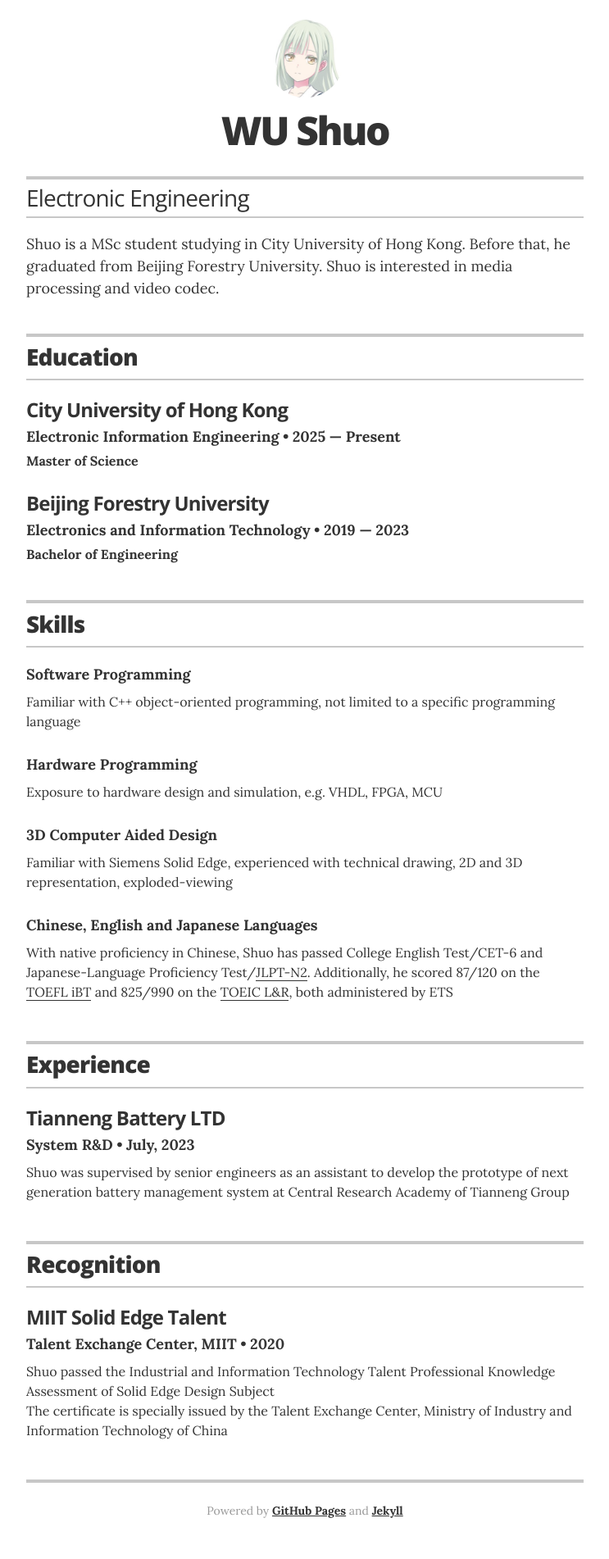
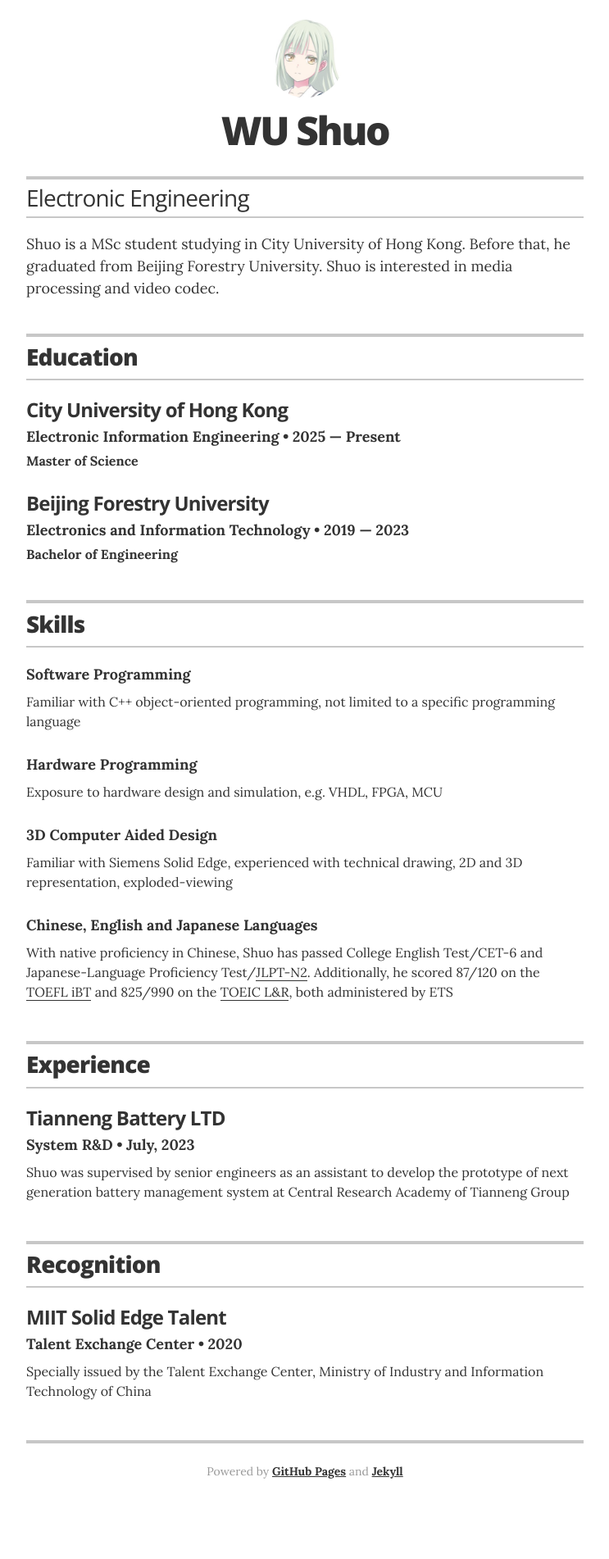
Before and after one commit to d3vzahvv/cv, a Jekyll site: the page built from index.html, in a window 1280 px wide. Shown: the whole page at 82% size, without its empty margins (268-1011 px from the left). Built offline with Jekyll 4.4.1, drawn with Linux system fonts in a browser that asks for light colours; after the commit the page ends 1854 px from its top, so only the background shows below that.

Commit message:
update recongitions

```diff
--- a/_data/recognitions.yml
+++ b/_data/recognitions.yml
@@ -1,5 +1,5 @@
 # Recognitions
 - award: MIIT Solid Edge Talent
-  organization: Talent Exchange Center, MIIT
+  organization: Talent Exchange Center
   year: 2020
-  summary: Shuo passed the Industrial and Information Technology Talent Professional Knowledge Assessment of Solid Edge Design Subject <br>The certificate is specially issued by the Talent Exchange Center, Ministry of Industry and Information Technology of China
+  summary: Specially issued by the Talent Exchange Center, Ministry of Industry and Information Technology of China
```
